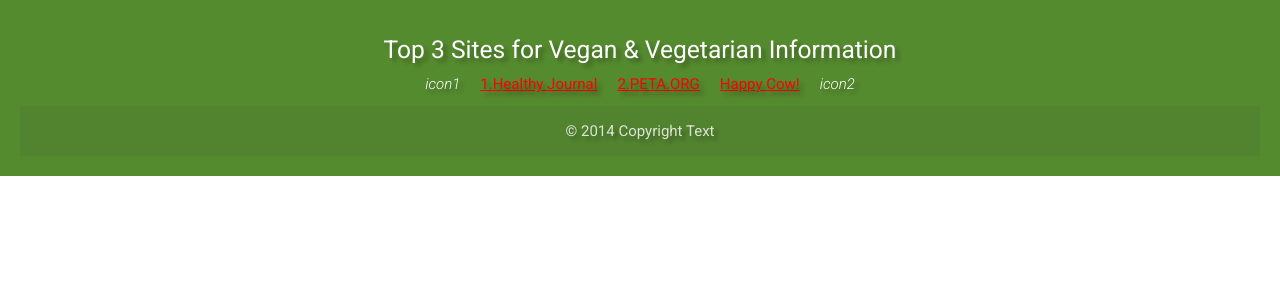
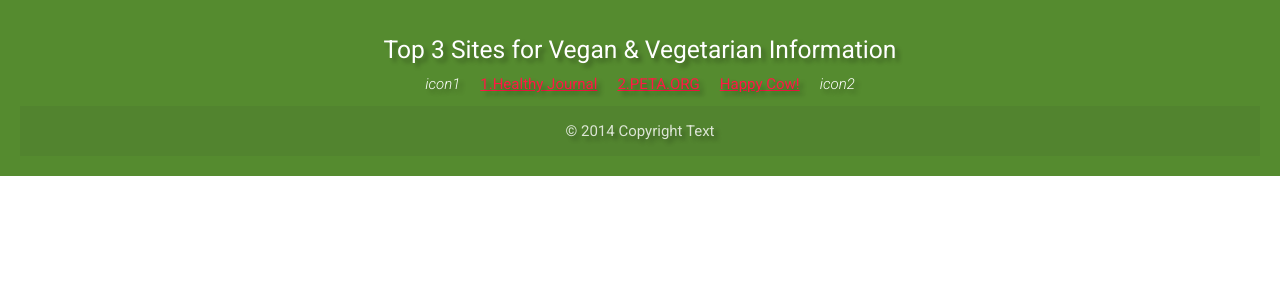
Before and after one commit to JMcbeath1966/Green-Cuisine, a Flask app: page / in a window 1280 px wide. Shown: the part 64-364 px from the top of the page. Run offline with Flask 3, Linux system fonts and the light colour scheme; data that the repository does not hold is empty; some libraries are stand-ins or nearby versions.

```diff
--- a/static/css/style.css
+++ b/static/css/style.css
@@ -26,6 +26,6 @@ footer {
   }
 
   a {
-    color: red;
+    color: #ff1744;
     text-decoration: underline;
   }
```
